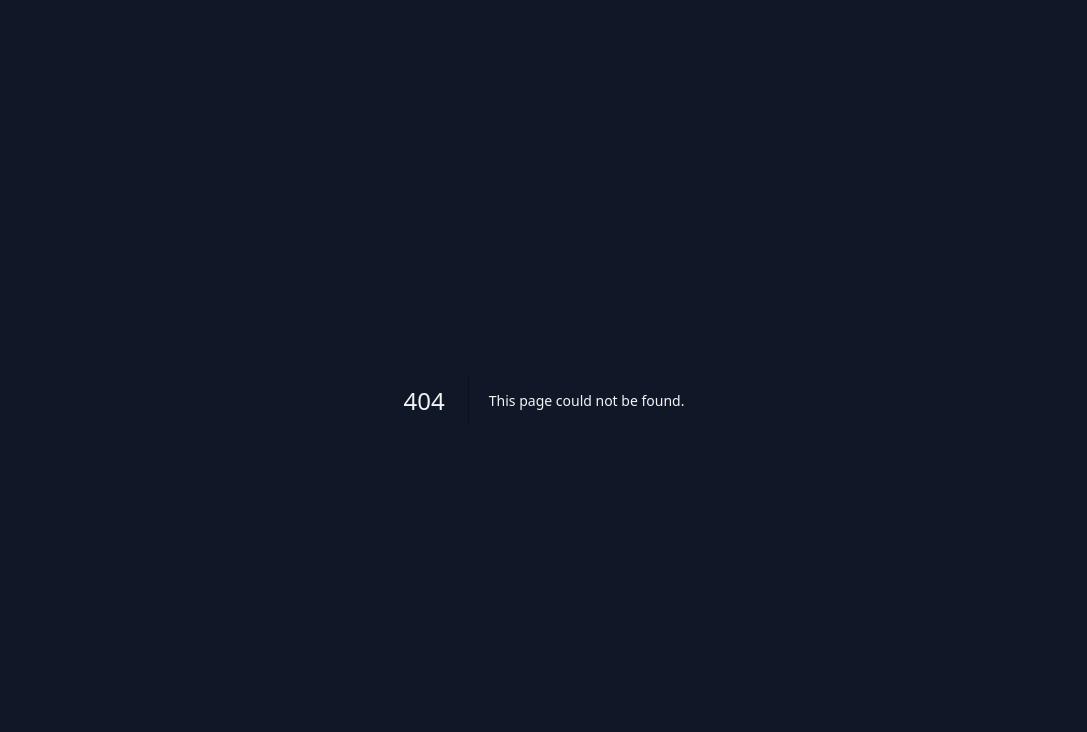
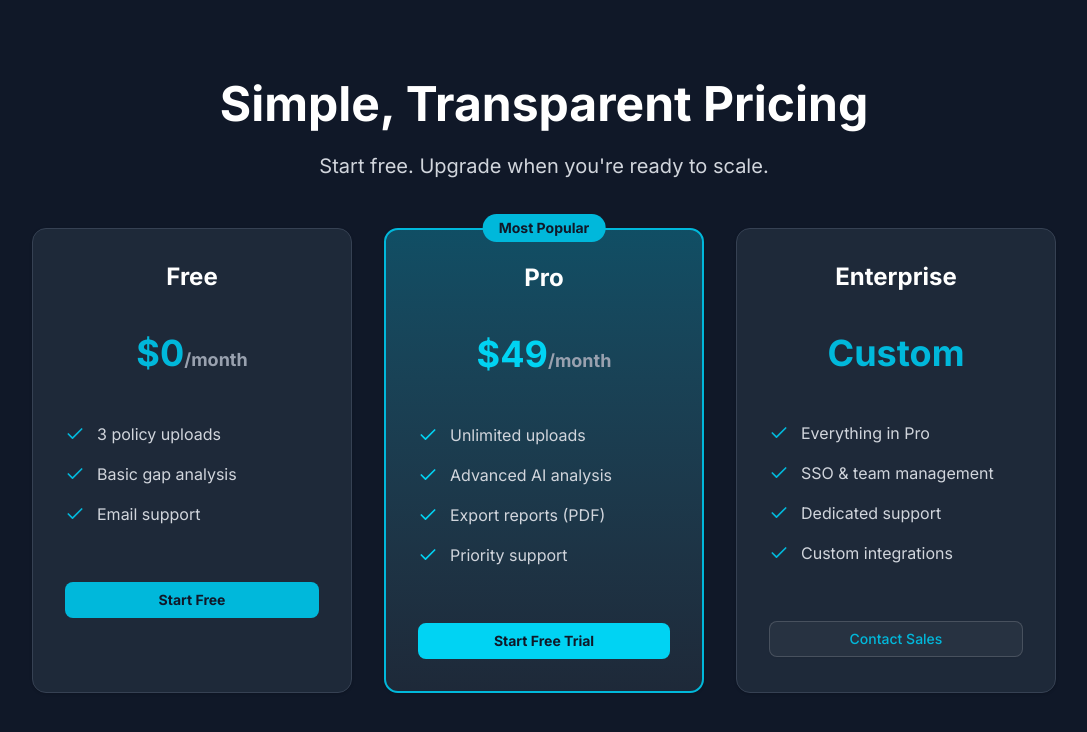
Before and after one commit to Moseslu9/secureaudit-new, a Next.js app: page /pricing in a window 1280 px wide. Before the commit this address had no page. Shown: the top 732 px of the page, without its empty margins (96-1183 px from the left). Built offline with nearby package versions, Linux system fonts and the light colour scheme.

Commit message:
feat: polish product - download/delete, history, pricing page, trial flow

```diff
--- a/app/dashboard/page.tsx
+++ b/app/dashboard/page.tsx
@@ -25,8 +25,12 @@ export default function Dashboard() {
   }, [router]);
 
   const fetchFiles = async () => {
-    const { data } = await supabase.storage.from("policies").list(user?.id);
-    setFiles(data || []);
+    const { data, error } = await supabase.storage.from("policies").list(user?.id);
+    if (error) {
+      console.error("Error fetching files:", error);
+    } else {
+      setFiles(data || []);
+    }
   };
 
   const handleUpload = async (e: React.ChangeEvent<HTMLInputElement>) => {
@@ -35,7 +39,7 @@ export default function Dashboard() {
 
     setUploading(true);
     const fileExt = file.name.split(".").pop();
-    const fileName = `${Math.random().toString(36).substring(2)}.${fileExt}`;
+    const fileName = `${Date.now()}.${fileExt}`;
 
     const { error } = await supabase.storage
       .from("policies")
@@ -71,6 +75,37 @@ export default function Dashboard() {
     `);
   };
 
+  const downloadFile = async (fileName: string) => {
+    const { data, error } = await supabase.storage
+      .from("policies")
+      .download(`${user?.id}/${fileName}`);
+
+    if (error) {
+      alert("Download failed: " + error.message);
+    } else if (data) {
+      const url = URL.createObjectURL(data);
+      const a = document.createElement("a");
+      a.href = url;
+      a.download = fileName;
+      a.click();
+      URL.revokeObjectURL(url);
+    }
+  };
+
+  const deleteFile = async (fileName: string) => {
+    if (!confirm("Delete this file?")) return;
+
+    const { error } = await supabase.storage
+      .from("policies")
+      .remove([`${user?.id}/${fileName}`]);
+
+    if (error) {
+      alert("Delete failed: " + error.message);
+    } else {
+      fetchFiles();
+    }
+  };
+
   const handleSignOut = async () => {
     await supabase.auth.signOut();
     router.push("/auth");
@@ -80,10 +115,10 @@ export default function Dashboard() {
 
   return (
     <div className="min-h-screen bg-gray-900 p-8">
-      <div className="max-w-4xl mx-auto">
+      <div className="max-w-5xl mx-auto">
         <div className="flex justify-between items-center mb-10">
           <h1 className="text-3xl font-bold text-cyan-500">SecureAudit Dashboard</h1>
-          <Button onClick={handleSignOut} variant="outline" className="border-red-500 text-red-500">
+          <Button onClick={handleSignOut} variant="outline" className="border-red-500 text-red-500 hover:bg-red-500 hover:text-white">
             Sign Out
           </Button>
         </div>
@@ -94,36 +129,55 @@ export default function Dashboard() {
           </h2>
           <div className="mt-6">
             <label className="block">
-              <span className="text-white mb-2 block">Upload Policy Document</span>
+              <span className="text-white mb-2 block text-lg">Upload Policy Document</span>
               <input
                 type="file"
                 accept=".pdf,.docx,.txt"
                 onChange={handleUpload}
                 disabled={uploading}
-                className="block w-full text-sm text-gray-400 file:mr-4 file:py-2 file:px-4 file:rounded-full file:border-0 file:text-sm file:font-semibold file:bg-cyan-500 file:text-gray-900 hover:file:bg-cyan-600"
+                className="block w-full text-sm text-gray-400 file:mr-4 file:py-3 file:px-6 file:rounded-lg file:border-0 file:text-sm file:font-semibold file:bg-cyan-500 file:text-gray-900 hover:file:bg-cyan-600"
               />
             </label>
-            {uploading && <p className="text-cyan-400 mt-4">Uploading...</p>}
+            {uploading && <p className="text-cyan-400 mt-4 text-lg">Uploading and analyzing...</p>}
           </div>
         </Card>
 
         {analysis && (
           <Card className="p-8 bg-gray-800 border-gray-700 mb-8">
-            <h3 className="text-xl font-bold mb-4">Compliance Gap Analysis</h3>
-            <p className="text-gray-300 whitespace-pre-wrap">{analysis}</p>
+            <h3 className="text-2xl font-bold mb-6 text-cyan-400">Compliance Gap Analysis</h3>
+            <p className="text-gray-300 text-lg whitespace-pre-wrap leading-relaxed">{analysis}</p>
           </Card>
         )}
 
         {files.length > 0 && (
           <Card className="p-8 bg-gray-800 border-gray-700">
-            <h3 className="text-xl font-bold mb-4">Uploaded Files</h3>
-            <ul className="space-y-2">
+            <h3 className="text-2xl font-bold mb-6 text-cyan-400">Upload History</h3>
+            <div className="space-y-4">
               {files.map((file) => (
-                <li key={file.name} className="text-gray-300">
-                  {file.name}
-                </li>
+                <div key={file.name} className="flex items-center justify-between bg-gray-900 p-4 rounded-lg border border-gray-700">
+                  <div>
+                    <p className="text-white font-medium">{file.name}</p>
+                    <p className="text-gray-500 text-sm">Uploaded {new Date(file.created_at).toLocaleDateString()}</p>
+                  </div>
+                  <div className="flex gap-3">
+                    <Button
+                      onClick={() => downloadFile(file.name)}
+                      variant="outline"
+                      className="border-cyan-500 text-cyan-500 hover:bg-cyan-500 hover:text-gray-900"
+                    >
+                      Download
+                    </Button>
+                    <Button
+                      onClick={() => deleteFile(file.name)}
+                      variant="outline"
+                      className="border-red-500 text-red-500 hover:bg-red-500 hover:text-white"
+                    >
+                      Delete
+                    </Button>
+                  </div>
+                </div>
               ))}
-            </ul>
+            </div>
           </Card>
         )}
       </div>
--- a/app/page.tsx
+++ b/app/page.tsx
@@ -15,6 +15,7 @@ export default function Home() {
               <span className="text-xl font-bold">SecureAudit</span>
             </div>
             <div className="flex items-center space-x-6">
+              <Link href="/pricing" className="text-gray-300 hover:text-white transition">Pricing</Link>
               <Link href="#features" className="text-gray-300 hover:text-white transition">Features</Link>
               <Button asChild className="bg-cyan-500 hover:bg-cyan-600 text-gray-900 font-semibold">
                 <Link href="/auth">Get Started</Link>
@@ -35,8 +36,8 @@ export default function Home() {
             SecureAudit uses AI to scan your policies, tools, and setups — then shows you exactly what’s missing for SOC 2, ISO 27001, and more. Built for startups and small teams who can’t afford $20K+ audits.
           </p>
           <Button size="lg" asChild className="bg-cyan-500 hover:bg-cyan-600 text-gray-900 font-bold">
-            <Link href="/auth">Start Now</Link>
-          </Button>
+  <Link href="/auth?trial=true">Start Free Trial</Link>
+</Button>
         </div>
       </section>
 
--- /dev/null
+++ b/app/pricing/page.tsx
@@ -0,0 +1,98 @@
+import { Button } from "@/components/ui/button";
+import { Card } from "@/components/ui/card";
+import { Check } from "lucide-react";
+import Link from "next/link";
+
+export default function Pricing() {
+  return (
+    <div className="min-h-screen bg-gray-900 py-20 px-4">
+      <div className="max-w-5xl mx-auto text-center">
+        <h1 className="text-5xl font-bold text-white mb-6">
+          Simple, Transparent Pricing
+        </h1>
+        <p className="text-xl text-gray-300 mb-12">
+          Start free. Upgrade when you're ready to scale.
+        </p>
+
+        <div className="grid md:grid-cols-3 gap-8">
+          <Card className="p-8 bg-gray-800 border-gray-700">
+            <h3 className="text-2xl font-bold text-white mb-4">Free</h3>
+            <p className="text-4xl font-bold text-cyan-500 mb-6">$0<span className="text-lg text-gray-400">/month</span></p>
+            <ul className="space-y-4 mb-8 text-left">
+              <li className="flex items-center text-gray-300">
+                <Check className="h-5 w-5 text-cyan-500 mr-3" />
+                3 policy uploads
+              </li>
+              <li className="flex items-center text-gray-300">
+                <Check className="h-5 w-5 text-cyan-500 mr-3" />
+                Basic gap analysis
+              </li>
+              <li className="flex items-center text-gray-300">
+                <Check className="h-5 w-5 text-cyan-500 mr-3" />
+                Email support
+              </li>
+            </ul>
+            <Button asChild className="w-full bg-cyan-500 hover:bg-cyan-600 text-gray-900 font-bold">
+              <Link href="/auth">Start Free</Link>
+            </Button>
+          </Card>
+
+          <Card className="p-8 bg-gradient-to-b from-cyan-900 to-gray-800 border-cyan-500 border-2 relative">
+            <div className="absolute -top-4 left-1/2 -translate-x-1/2 bg-cyan-500 text-gray-900 px-4 py-1 rounded-full text-sm font-bold">
+              Most Popular
+            </div>
+            <h3 className="text-2xl font-bold text-white mb-4">Pro</h3>
+            <p className="text-4xl font-bold text-cyan-400 mb-6">$49<span className="text-lg text-gray-400">/month</span></p>
+            <ul className="space-y-4 mb-8 text-left">
+              <li className="flex items-center text-gray-300">
+                <Check className="h-5 w-5 text-cyan-400 mr-3" />
+                Unlimited uploads
+              </li>
+              <li className="flex items-center text-gray-300">
+                <Check className="h-5 w-5 text-cyan-400 mr-3" />
+                Advanced AI analysis
+              </li>
+              <li className="flex items-center text-gray-300">
+                <Check className="h-5 w-5 text-cyan-400 mr-3" />
+                Export reports (PDF)
+              </li>
+              <li className="flex items-center text-gray-300">
+                <Check className="h-5 w-5 text-cyan-400 mr-3" />
+                Priority support
+              </li>
+            </ul>
+            <Button asChild className="w-full bg-cyan-400 hover:bg-cyan-300 text-gray-900 font-bold">
+              <Link href="/auth">Start Free Trial</Link>
+            </Button>
+          </Card>
+
+          <Card className="p-8 bg-gray-800 border-gray-700">
+            <h3 className="text-2xl font-bold text-white mb-4">Enterprise</h3>
+            <p className="text-4xl font-bold text-cyan-500 mb-6">Custom</p>
+            <ul className="space-y-4 mb-8 text-left">
+              <li className="flex items-center text-gray-300">
+                <Check className="h-5 w-5 text-cyan-500 mr-3" />
+                Everything in Pro
+              </li>
+              <li className="flex items-center text-gray-300">
+                <Check className="h-5 w-5 text-cyan-500 mr-3" />
+                SSO & team management
+              </li>
+              <li className="flex items-center text-gray-300">
+                <Check className="h-5 w-5 text-cyan-500 mr-3" />
+                Dedicated support
+              </li>
+              <li className="flex items-center text-gray-300">
+                <Check className="h-5 w-5 text-cyan-500 mr-3" />
+                Custom integrations
+              </li>
+            </ul>
+            <Button asChild variant="outline" className="w-full border-cyan-500 text-cyan-500 hover:bg-cyan-500 hover:text-gray-900">
+              <Link href="/auth">Contact Sales</Link>
+            </Button>
+          </Card>
+        </div>
+      </div>
+    </div>
+  );
+}
```
